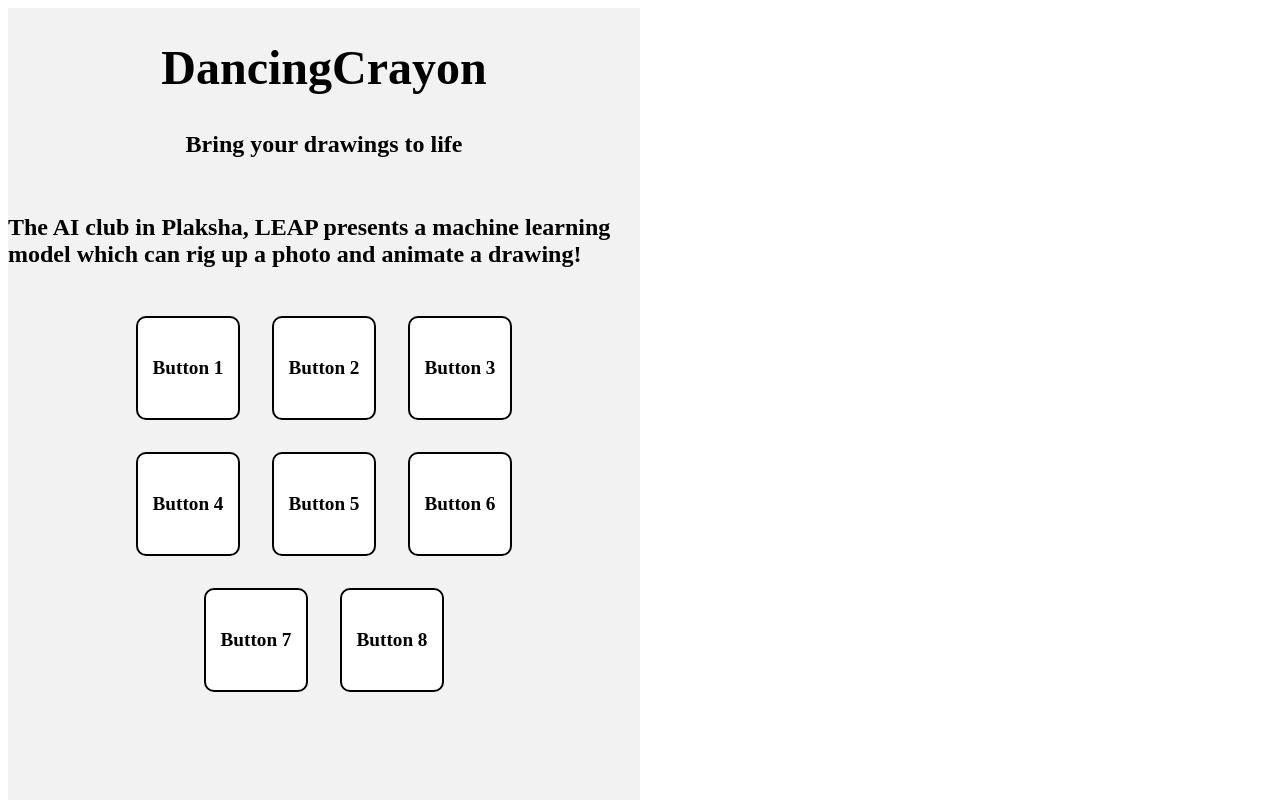
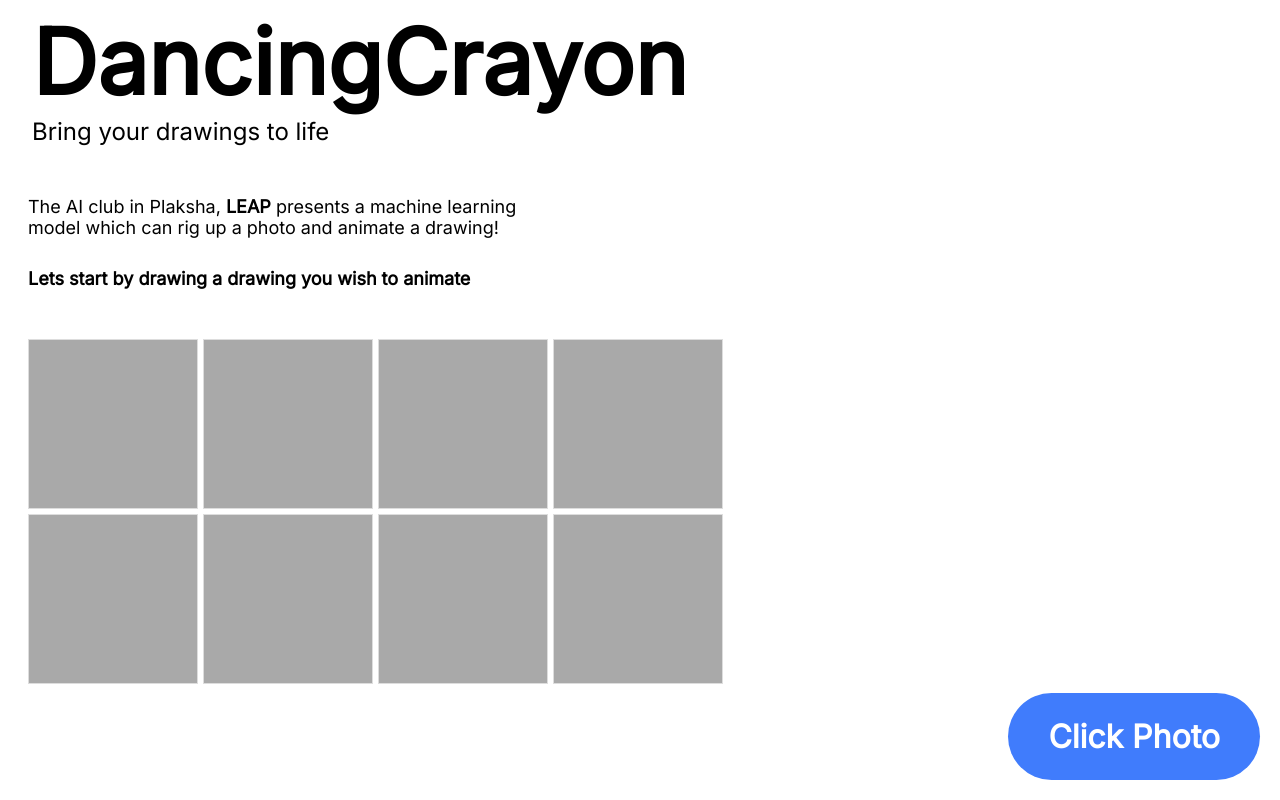
Before and after one commit to LEAP-AI-Plaksha/Founders-Day-Stall-23-24, a plain HTML site: page DrawingCrayon.html in a window 1280 px wide. Shown: the top 800 px of the page. Drawn offline with Linux system fonts and the light colour scheme.

Commit message:
Update DrawingCrayon.html

```diff
--- a/DrawingCrayon.html
+++ b/DrawingCrayon.html
@@ -1,91 +1,124 @@
-<!-- FILEPATH: index.html -->
+<!DOCTYPE html>
 
-<!DOCTYPE html>
 <html>
+
 <head>
+  <meta name="viewport" content="width=device-width, initial-scale=1" />
+  <link href='https://fonts.googleapis.com/css?family=Inter' rel='stylesheet'>
   <title>DancingCrayon</title>
+</head>
 <style>
-            /* CSS for left side */
-            .left-side {
-                display: flex;
-                flex-direction: column;
-                justify-content: top;
-                align-items: center;
-                width: 50%;
-                height: 100vh;
-                background-color: #f2f2f2;
+  .grid-container {
+    display: grid;
+    grid-template-columns: repeat(4, 0.15fr);
+    gap: 5px;
   }
-            .heading {
-                font-size: 3rem;
-                font-weight: bold;
-                margin-bottom: 1rem;
+
+  .grid-item {
+    box-sizing: border-box;
+    border: 1px solid #ddd;
+    text-align: center;
+
   }
-            .subheading {
-                font-size: 1.5rem;
-                margin-bottom: 2rem;
-            }
-            .button-container {
-                display: flex;
-                flex-wrap: wrap;
-                justify-content: center;
-                align-items: center;
-                width: 80%;
-            }
-            .button {
-                width: 100px;
-                height: 100px;
-                margin: 1rem;
-                background-color: #fff;
-                border: 2px solid #000;
-                border-radius: 10px;
+
+  .button-style {
+    width: 170px;
+    height: 170px;
+    margin: 0px;
+    background-color: rgba(169,169,169,255);
+    /* border: 1px solid #000; */
+    border-radius: 0px;
     display: flex;
     justify-content: center;
     align-items: center;
     font-size: 1.2rem;
     font-weight: bold;
     cursor: pointer;
+
   }
-            /* CSS for right side */
-            .right-side {
-                width: 50%;
-                height: 100vh;
-                background-image: url('https://via.placeholder.com/800x600');
-                background-size: cover;
-                background-position: center;
-                position: relative;
+
+  .left {
+    width: 45vw;
   }
-            .click-photo {
+  .head{
+    margin-left: 24px;
+    margin-bottom: 50px;
+  }
+  h1{
+    font-size: 90px;
+    margin: 0px;
+    padding: 0px;
+  }
+  body{
+    font-family: Inter;
+  }
+  h4{
+    font-size: 24px;
+    margin: 0px;
+    padding: 0px;
+    font-weight: normal;
+  }
+  .body{
+    margin-left: 20px;
+    margin-right: 20px;
+  }
+  .des{
+    margin-bottom: 10px;
+    font-size: large;
+  }
+  .animation{
+    margin-bottom: 50px;
+    font-weight: bold;
+    margin-top: 30px;
+    font-size: large;
+  }
+  .bold{
+    font-weight: bold;
+
+  }
+  .click-photo{
     position: absolute;
     bottom: 20px;
     right: 20px;
-                background-color: #fff;
-                border: 2px solid #000;
-                border-radius: 10px;
-                padding: 0.5rem 1rem;
-                font-size: 1.2rem;
+    background-color: rgb(64,124,252);
+    /* border: 1px solid #000; */
+    border-radius: 180px;
+    padding: 1.5rem 2.5rem;
+    font-size: 2rem;
     font-weight: bold;
+    color: white;
     cursor: pointer;
   }
 </style>
-    </head>
+
+
 <body>
-        <div class="left-side">
-            <h1 class="heading">DancingCrayon</h1>
-            <h2 class="subheading">Bring your drawings to life</h2>
-            <h3 class="subheading">The AI club in Plaksha, LEAP presents a machine learning model which can rig up a photo and animate a drawing!</h3>
-            <div class="button-container">
-                <div class="button">Button 1</div>
-                <div class="button">Button 2</div>
-                <div class="button">Button 3</div>
-                <div class="button">Button 4</div>
-                <div class="button">Button 5</div>
-                <div class="button">Button 6</div>
-                <div class="button">Button 7</div>
-                <div class="button">Button 8</div>
+  <div class="left">
+    <div class="head">
+      <h1>DancingCrayon</h1>
+      <h4 class="sub">Bring your drawings to life</h4>
+    </div>
+    <div class="body">
+      <div class="des">The AI club in Plaksha, <span class="bold">LEAP</span> presents a machine learning model which can rig up a
+        photo and animate a drawing!</div>
+      <div class="animation">Lets start by drawing a drawing you wish to animate</div>
+      <div class="animationbuttongroup grid-container">
+
+        <button class="grid-item button-style"></button>
+        <button class="grid-item button-style"></button>
+        <button class="grid-item button-style"></button>
+        <button class="grid-item button-style"></button>
+        <button class="grid-item button-style"></button>
+        <button class="grid-item button-style"></button>
+        <button class="grid-item button-style"></button>
+        <button class="grid-item button-style"></button>
       </div>
     </div>
-        <div class="right-side">
+    <div class="footer"></div>
+  </div>
+  <div class="right">
     <div class="click-photo">Click Photo</div>
   </div>
 </body>
+
 </html>
```
Lines whose indentation alone changed are shown as unchanged.
